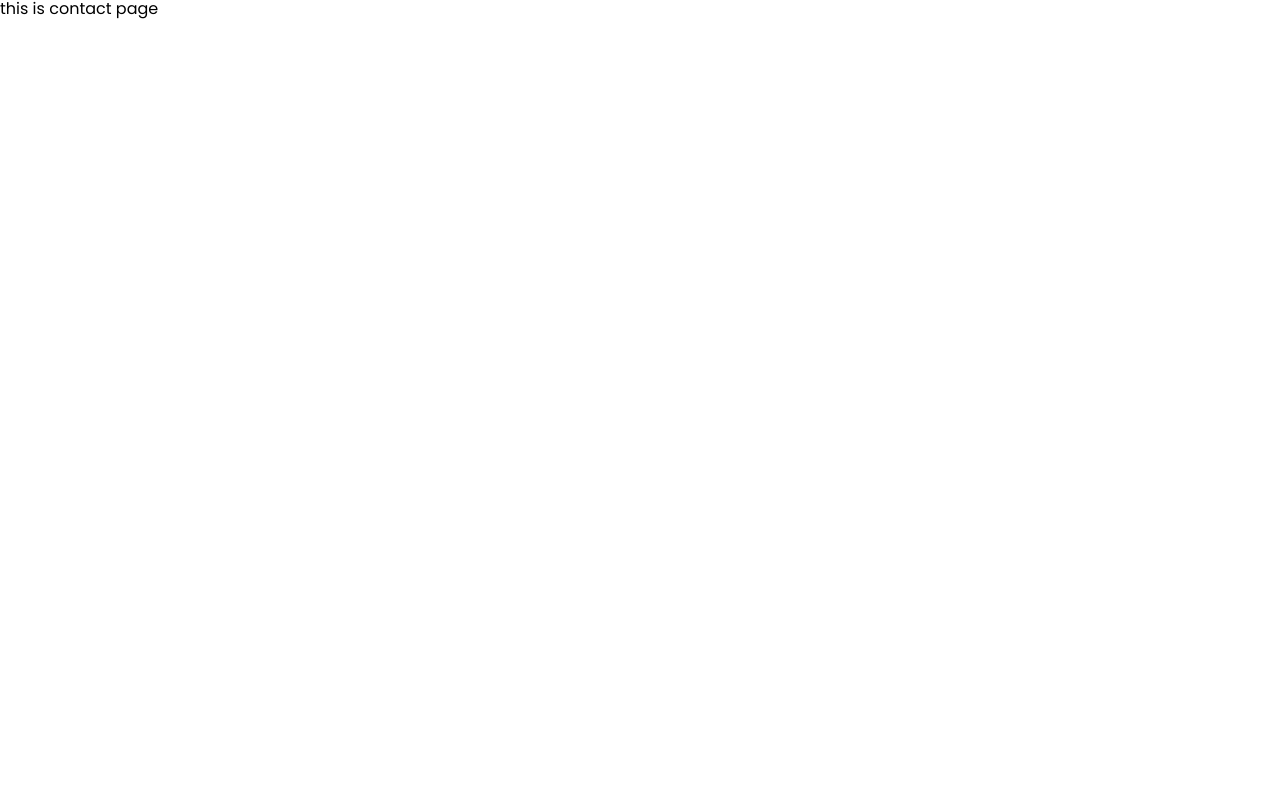
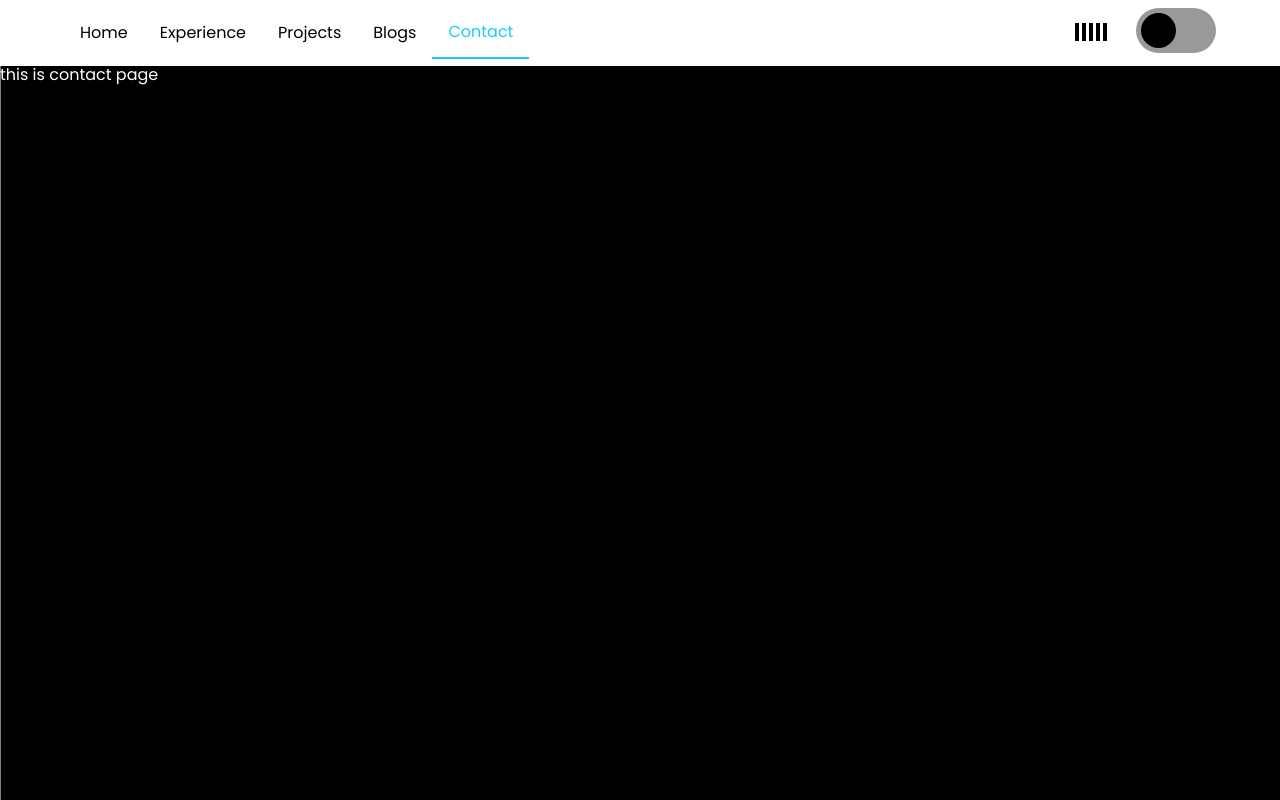
Before and after one commit to dikshant-dwivedi/portfolioWebsite, a React (Create React App) app: page /contact in a window 1280 px wide. Built offline with nearby package versions, Linux system fonts and the light colour scheme.

Commit message:
modified nav and added dark theme option

```diff
--- a/package.json
+++ b/package.json
@@ -6,12 +6,15 @@
     "@testing-library/jest-dom": "^5.15.1",
     "@testing-library/react": "^11.2.7",
     "@testing-library/user-event": "^12.8.3",
-    "framer-motion": "^5.3.3",
+    "framer-motion": "^4.1.17",
     "normalize.css": "^8.0.1",
     "react": "^17.0.2",
+    "react-click-away-listener": "^2.0.5",
     "react-dom": "^17.0.2",
+    "react-icons": "^4.3.1",
     "react-router-dom": "^6.0.2",
     "react-scripts": "4.0.3",
+    "styled-components": "^5.3.3",
     "web-vitals": "^1.1.2"
   },
   "scripts": {
--- a/src/App.js
+++ b/src/App.js
@@ -1,10 +1,24 @@
 import { BrowserRouter as Router, Routes, Route } from "react-router-dom"
 import * as ROUTES from "./constants/routes"
 import { Home, Contact, Blog, Experience, Project } from "./pages"
+import Navbar from "./components/navbar/index"
+import { ThemeProvider } from "styled-components"
+import { lightTheme, darkTheme } from "./constants/themes"
+import GlobalStyle from "./global-styles"
+import { useState } from "react"
 
 function App() {
+  //const [theme, toggleTheme] = useTheme()
+  const [theme, setTheme] = useState("light")
+  const toggleTheme = () => {
+    theme === "light" ? setTheme("dark") : setTheme("light")
+  }
+
   return (
+    <ThemeProvider theme={theme === "light" ? lightTheme : darkTheme}>
+      <GlobalStyle />
       <Router>
+        <Navbar toggleTheme={toggleTheme} theme={theme} />
         <Routes>
           <Route exact path={ROUTES.HOME} element={<Home />} />
           <Route exact path={ROUTES.CONTACT} element={<Contact />} />
@@ -13,6 +27,7 @@ function App() {
           <Route exact path={ROUTES.PROJECT} element={<Project />} />
         </Routes>
       </Router>
+    </ThemeProvider>
   )
 }
 
--- /dev/null
+++ b/src/components/SoundBar.js
@@ -0,0 +1,80 @@
+import React, { useRef, useState } from "react"
+import styled, { keyframes } from "styled-components"
+import { motion } from "framer-motion"
+
+import music from "../assets/music.mp3"
+
+const Box = styled(motion.div)`
+  display: flex;
+  cursor: pointer;
+  margin-top: 15px;
+  z-index: 10;
+  & > *:nth-child(1) {
+    animation-delay: 0.2s;
+  }
+  & > *:nth-child(2) {
+    animation-delay: 0.3s;
+  }
+  & > *:nth-child(3) {
+    animation-delay: 0.4s;
+  }
+  & > *:nth-child(4) {
+    animation-delay: 0.5s;
+  }
+  & > *:nth-child(5) {
+    animation-delay: 0.8s;
+  }
+`
+
+const play = keyframes`
+0%{
+    transform:scaleY(1);
+}
+50%{
+    transform:scaleY(2);
+}
+100%{
+    transform:scaleY(1);
+}
+`
+const Line = styled.span`
+  background: ${({ theme }) => theme.txt};
+  border: ${({ theme }) => "1px solid " + theme.txt};
+  animation: ${play} 1s ease infinite;
+  animation-play-state: ${(props) => (props.click ? "running" : "paused")};
+  height: 1rem;
+  width: 2px;
+  margin: 0 0.1rem;
+`
+
+const SoundBar = () => {
+  const ref = useRef(null)
+  const [click, setClick] = useState(false)
+
+  const handleClick = () => {
+    setClick(!click)
+
+    if (!click) {
+      ref.current.play()
+    } else {
+      ref.current.pause()
+    }
+  }
+  return (
+    <Box
+      onClick={() => handleClick()}
+      whileHover={{ scale: 1.2 }}
+      whileTap={{ scale: 0.9 }}
+    >
+      <Line click={click} />
+      <Line click={click} />
+      <Line click={click} />
+      <Line click={click} />
+      <Line click={click} />
+
+      <audio src={music} ref={ref} loop />
+    </Box>
+  )
+}
+
+export default SoundBar
--- /dev/null
+++ b/src/components/navbar/index.js
@@ -0,0 +1,90 @@
+import React, { useState, useEffect } from "react"
+import SoundBar from "./../SoundBar"
+import {
+  Nav,
+  NavLink,
+  NavChangeThemeSwitch,
+  NavChangeThemeSwitchHandle,
+  NavPlayButton,
+  NavHamburder,
+  NavMenu,
+  NavMenuButtons,
+  SideBar,
+  NavLinkSideBar,
+  SideBarNavContainer,
+} from "./styles"
+import { CgMenu, CgClose } from "react-icons/cg"
+import ClickAwayListener from "react-click-away-listener"
+import { ROUTE_NAV } from "../../constants/routes"
+import { useTheme } from "../../hooks/useTheme"
+
+const Navbar = ({ toggleTheme, theme }) => {
+  const [openMenu, setOpenMenu] = useState(false)
+  //const [theme, toggleTheme] = useTheme()
+  const [isOn, setIsOn] = useState(false)
+
+  useEffect(() => {
+    if (theme === "light") {
+      setIsOn(false)
+    } else {
+      setIsOn(true)
+    }
+  }, [theme])
+
+  return (
+    <>
+      <Nav>
+        <NavMenu>
+          {ROUTE_NAV.map(({ link_name, path }) => (
+            <NavLink to={path} key={link_name + path}>
+              {link_name}
+            </NavLink>
+          ))}
+        </NavMenu>
+        <NavMenuButtons>
+          <NavHamburder onClick={() => setOpenMenu((prev) => !prev)}>
+            {openMenu ? <CgClose /> : <CgMenu />}
+          </NavHamburder>
+          {/*<NavPlayButton>ddfsf</NavPlayButton>*/}
+          <SoundBar />
+          <NavChangeThemeSwitch
+            isOn={isOn}
+            onClick={() => {
+              setIsOn((prev) => !prev)
+              toggleTheme()
+            }}
+          >
+            <NavChangeThemeSwitchHandle
+              className='handle'
+              layout
+              transition={spring}
+            />
+          </NavChangeThemeSwitch>
+        </NavMenuButtons>
+      </Nav>
+      <ClickAwayListener onClickAway={() => setOpenMenu(false)}>
+        <SideBar openMenu={openMenu}>
+          <SideBarNavContainer>
+            {ROUTE_NAV.map(({ link_name, path }) => (
+              <NavLinkSideBar
+                to={path}
+                key={link_name + path}
+                onClick={() => setOpenMenu(false)}
+              >
+                {link_name}
+              </NavLinkSideBar>
+            ))}
+          </SideBarNavContainer>
+        </SideBar>
+      </ClickAwayListener>
+    </>
+  )
+}
+
+const spring = {
+  type: "spring",
+  stiffness: 700,
+  damping: 30,
+}
+
+export default Navbar
--- /dev/null
+++ b/src/components/navbar/styles.js
@@ -0,0 +1,141 @@
+import styled from "styled-components"
+import { NavLink as Link } from "react-router-dom"
+import { motion } from "framer-motion"
+
+export const Nav = styled.nav`
+  background-color: ${({ theme }) => theme.bg}; //black
+  display: flex;
+  height: 50px;
+  justify-content: space-between;
+  padding: 0.5rem 5vw;
+  z-index: 10;
+`
+
+export const NavLink = styled(Link)`
+  color: ${({ theme }) => theme.txt}; //white
+  height: 100%;
+  display: flex;
+  align-items: center;
+  text-decoration: none;
+  padding: 0 1rem;
+  cursor: pointer;
+  transition: color ease-in 0.2s, border-color ease-in 0.2s;
+
+  &.active {
+    color: #15cdfc;
+    border-bottom: 2px solid #15cdfc;
+  }
+
+  &:hover {
+    color: #15cdfc;
+    border-bottom: 2px solid #15cdfc;
+  }
+`
+
+export const NavPlayButton = styled.button`
+  padding: 0 1rem;
+  min-width: 0;
+`
+
+export const NavChangeThemeSwitch = styled.div`
+  width: 70px;
+  height: 35px;
+  background-color: ${({ theme }) => theme.swtch};
+  display: flex;
+  justify-content: ${({ isOn }) => (!isOn ? "flex-start" : "flex-end")};
+  border-radius: 40px;
+  padding: 5px;
+  cursor: pointer;
+`
+
+export const NavChangeThemeSwitchHandle = styled(motion.div)`
+  width: 35px;
+  height: 35px;
+  background-color: ${({ theme }) => theme.txt}; //white
+  border-radius: 20px;
+`
+
+export const NavHamburder = styled.div`
+  display: none;
+
+  @media screen and (max-width: 780px) {
+    color: ${({ theme }) => theme.txt}; //white
+    display: flex;
+    font-size: 2rem;
+    align-items: center;
+    cursor: pointer;
+    transition: color ease-in 0.2s;
+    z-index: 15;
+  }
+
+  &:hover {
+    color: #15cdfc;
+  }
+`
+
+export const NavMenu = styled.div`
+  width: 35vw;
+  min-width: 453px;
+  display: flex;
+  align-items: center;
+  justify-content: space-between;
+
+  @media screen and (max-width: 780px) {
+    display: none;
+  }
+`
+
+export const NavMenuButtons = styled.div`
+  width: 10vw;
+  min-width: 143px;
+  display: flex;
+  justify-content: space-between;
+
+  @media screen and (max-width: 780px) {
+    width: 100vw;
+  }
+`
+
+export const SideBar = styled.nav`
+  display: flex;
+  flex-direction: column;
+  justify-content: center;
+  background: ${({ theme }) => theme.bg}; //black
+  height: 100vh;
+  position: absolute;
+  padding: 0 5rem;
+  top: 0;
+  left: 0;
+  transition: transform 0.3s ease-in-out;
+  z-index: 11;
+  transform: ${({ openMenu }) =>
+    openMenu ? "translateX(0)" : "translateX(-100%)"};
+`
+
+export const NavLinkSideBar = styled(Link)`
+  color: ${({ theme }) => theme.txt}; //#fff
+  display: flex;
+  align-items: center;
+  text-decoration: none;
+  font-size: 1.2rem;
+  padding: 0 0.5rem;
+  cursor: pointer;
+  transition: color ease-in 0.2s, border-color ease-in 0.2s;
+
+  &.active {
+    color: #15cdfc;
+    border-bottom: 2px solid #15cdfc;
+  }
+
+  &:hover {
+    color: #15cdfc;
+    border-bottom: 2px solid #15cdfc;
+  }
+`
+
+export const SideBarNavContainer = styled.div`
+  display: flex;
+  flex-direction: column;
+  height: 60%;
+  justify-content: space-between;
+`
--- a/src/constants/routes.js
+++ b/src/constants/routes.js
@@ -3,3 +3,26 @@ export const BLOG = "/blog"
 export const EXPERIENCE = "/experience"
 export const PROJECT = "/project"
 export const CONTACT = "/contact"
+
+export const ROUTE_NAV = [
+  {
+    link_name: "Home",
+    path: HOME,
+  },
+  {
+    link_name: "Experience",
+    path: EXPERIENCE,
+  },
+  {
+    link_name: "Projects",
+    path: PROJECT,
+  },
+  {
+    link_name: "Blogs",
+    path: BLOG,
+  },
+  {
+    link_name: "Contact",
+    path: CONTACT,
+  },
+]
--- /dev/null
+++ b/src/constants/themes.js
@@ -0,0 +1,11 @@
+export const lightTheme = {
+  bg: "white",
+  txt: "black",
+  swtch: "rgba(0, 0, 0, 0.4)",
+}
+
+export const darkTheme = {
+  bg: "black",
+  txt: "white",
+  swtch: "rgba(255, 255, 255, 0.4)",
+}
--- /dev/null
+++ b/src/global-styles.js
@@ -0,0 +1,10 @@
+import { createGlobalStyle } from "styled-components"
+
+const GlobalStyle = createGlobalStyle`
+  body {
+    color: ${({ theme }) => theme.bg};
+    background: ${({ theme }) => theme.txt};
+  }
+`
+
+export default GlobalStyle
--- /dev/null
+++ b/src/hooks/useTheme.js
@@ -0,0 +1,24 @@
+import { useEffect, useState } from "react"
+
+export const useTheme = () => {
+  const [theme, setTheme] = useState("light")
+  //const [componentMounted, setComponentMounted] = useState(false)
+
+  const toggleTheme = () => {
+    if (theme === "light") {
+      //window.localStorage.setItem("theme", "dark")
+      setTheme("dark")
+    } else {
+      //window.localStorage.setItem("theme", "light")
+      setTheme("light")
+    }
+  }
+
+  /*useEffect(() => {
+    const localTheme = window.localStorage.getItem("theme")
+    localTheme && setTheme(localTheme)
+    setComponentMounted(true)
+  }, [])*/
+
+  return [theme, toggleTheme]
+}
```
Also changed, not shown: src/components/index.js (added), 2 other files (tests, documents, lock files or other folders). Lines whose indentation alone changed are shown as unchanged.
